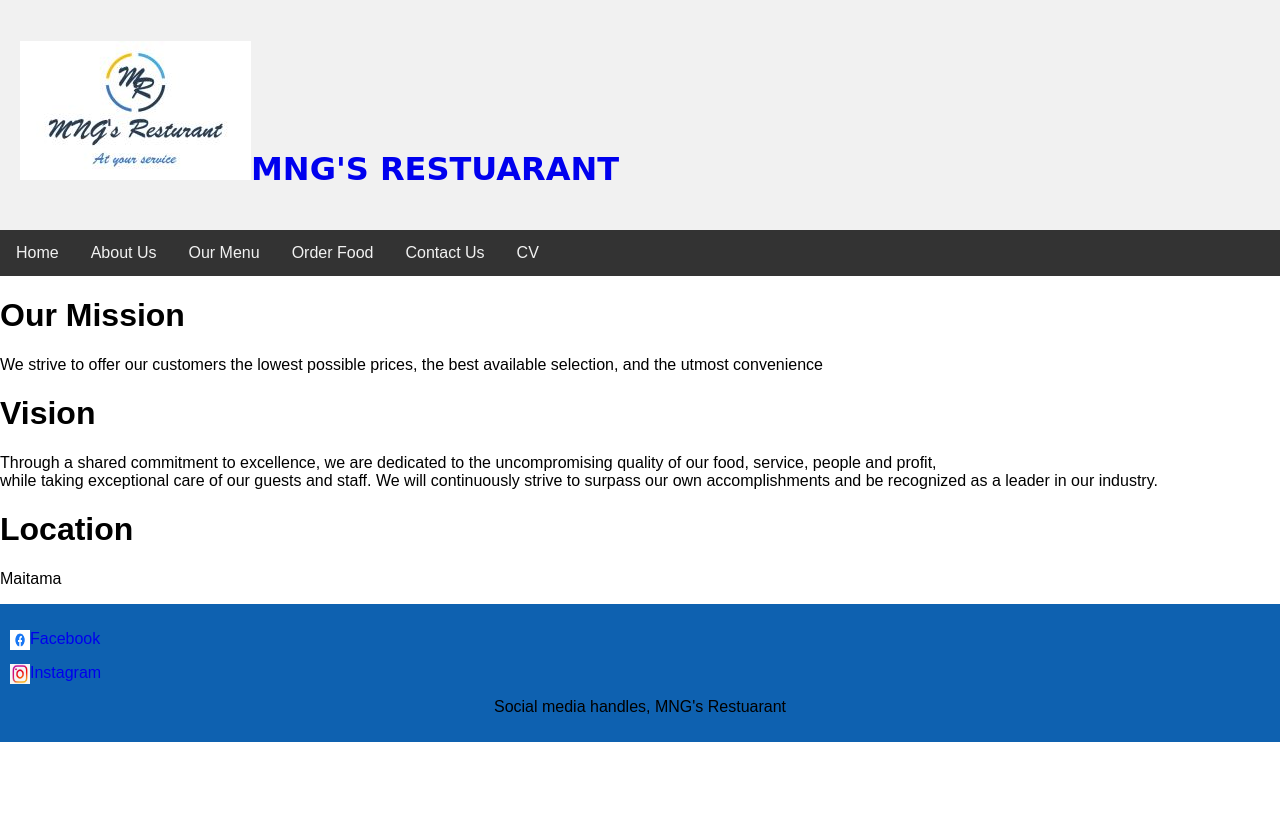
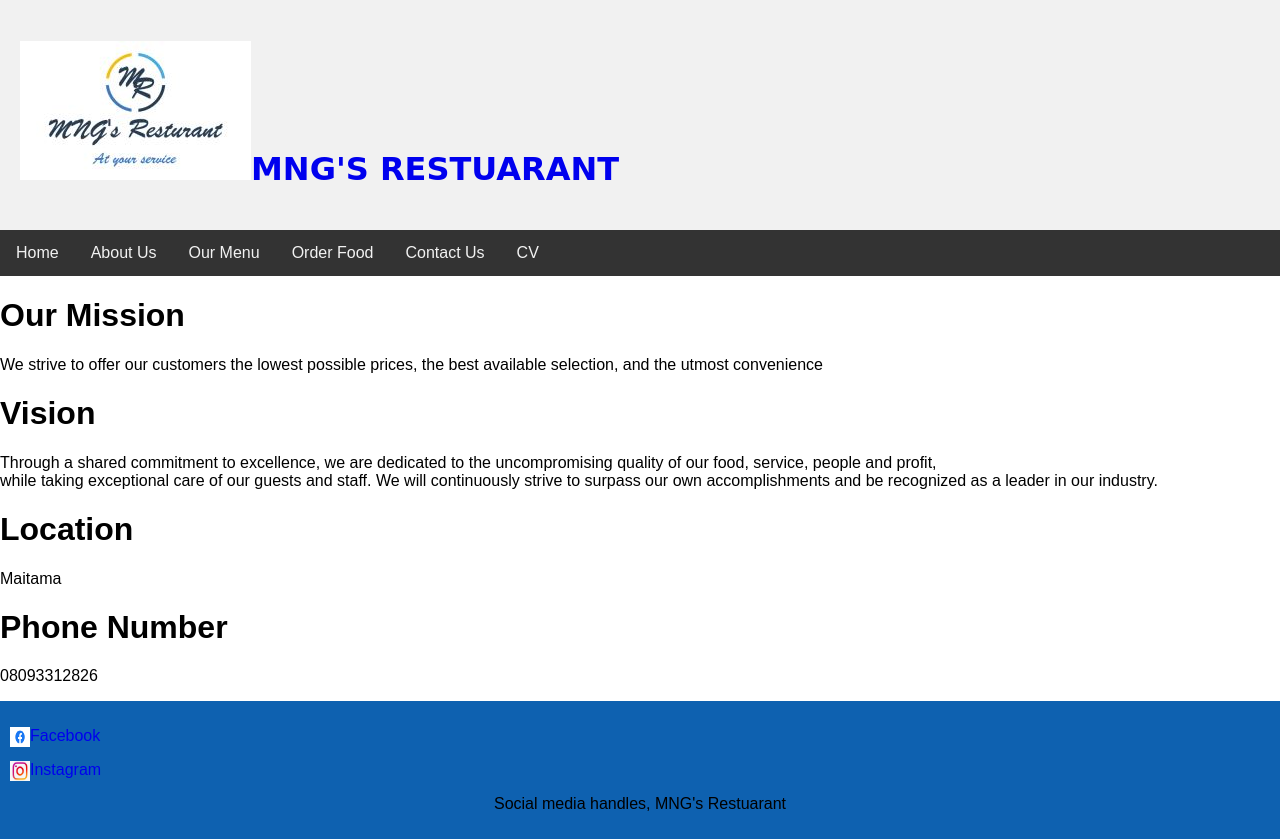
Before and after one commit to MNG3664/restuarant.proj, a plain HTML site: page About us.html in a window 1280 px wide. Before the commit the page ends 800 px from the top, so only its background shows below. Drawn offline with Linux system fonts and the light colour scheme.

Commit message:
Update About us.html

```diff
--- a/About us.html
+++ b/About us.html
@@ -32,6 +32,10 @@
 <p>Maitama</p>
 
 
+<h1>Phone Number</h1>
+<p>08093312826</p>
+
+
 <footer>
 	<div class="footer fb">
   <p style="text-align: left;"><a href="https://web.facebook.com/?_rdc=1&_rdr"><img src="facebook.png" width= "20" height= "20" align="left">Facebook</a></p>
```
